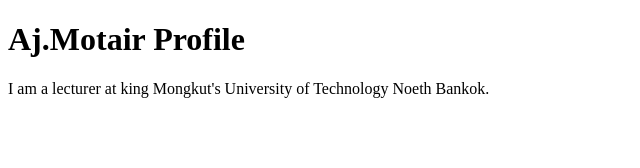
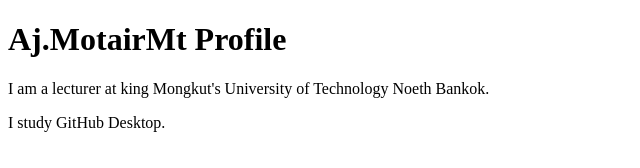
Before and after one commit to Kanonphatchada/github-desktop-project, a plain HTML site: page index.html in a window 1280 px wide. Shown: the whole page, without its empty margins (0-640 px from the left). Drawn offline with Linux system fonts and the light colour scheme.

Commit message:
Add some text
Add some text

```diff
--- a/index.html
+++ b/index.html
@@ -6,8 +6,9 @@
     <title>Document</title>
 </head>
 <body>
-    <h1>Aj.Motair Profile</h1>
+    <h1>Aj.MotairMt Profile</h1>
     <p>I am a lecturer at king Mongkut's
         University of Technology Noeth Bankok. </p>
+        <p>I study GitHub Desktop. </p>
 </body>
 </html>
```
